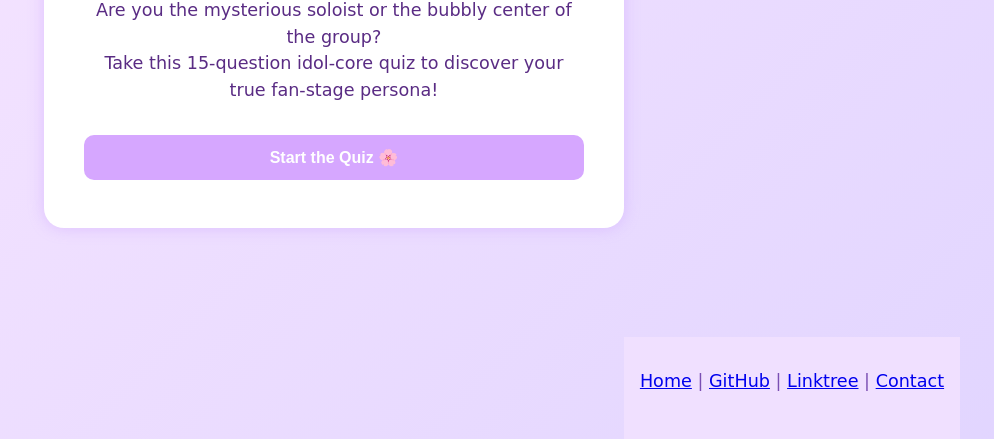
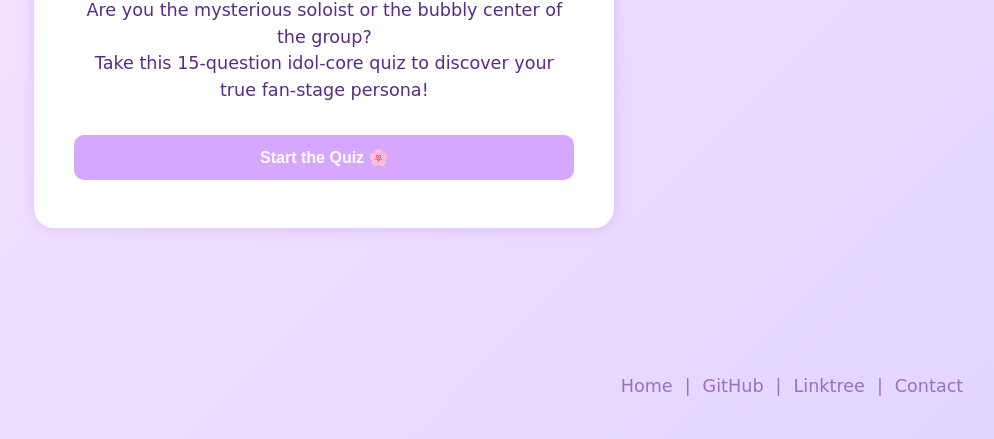
Before and after one commit to appydraws/idol-type, a plain HTML site: page index.html in a window 1280 px wide. Shown: the part 361-800 px from the top of the page, without its empty margins (138-1132 px from the left). Drawn offline with Linux system fonts and the light colour scheme.

Commit message:
Update styles.css

```diff
--- a/styles.css
+++ b/styles.css
@@ -51,10 +51,20 @@ button:hover {
 }
 
 footer {
-  background-color: #f0e0ff;
+  background: transparent; /* blends with background */
   text-align: center;
-  padding: 0.8rem 1rem;
-  font-size: 0.9rem;
-  color: #7a4fb3;
+  padding: 0.5rem 0;
+  font-size: 0.85rem;
+  color: #9b6fc1; /* soft lilac tone that matches your theme */
   margin-top: auto;
 }
+
+footer a {
+  color: #9b6fc1;
+  text-decoration: none;
+  margin: 0 0.4rem;
+}
+
+footer a:hover {
+  text-decoration: underline;
+}
```
